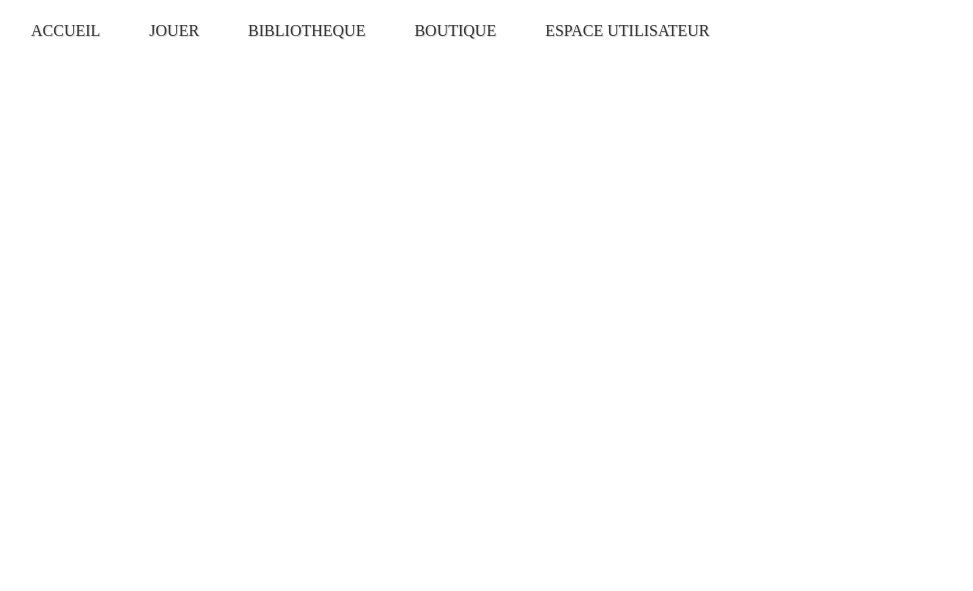
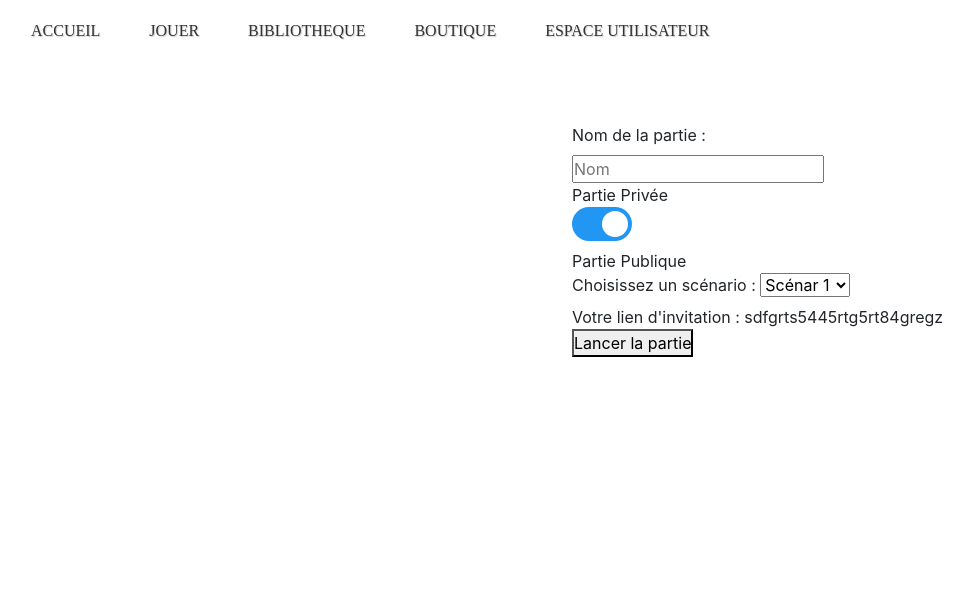
Before and after one commit to corentinmace/rolltogether, a PHP site: page /game.php in a window 1280 px wide. Shown: the part 209-800 px from the top of the page, without its empty margins (4-977 px from the left). Run offline with PHP 8.4, Linux system fonts and the light colour scheme.

Commit message:
update-game.php

```diff
--- a/frontend/assets/css/main.css
+++ b/frontend/assets/css/main.css
@@ -102,3 +102,62 @@
         padding-left: 5%;
         margin-top: 40%;
     }
+
+    .switch {
+        position: relative;
+        display: flex;
+        width: 60px;
+        height: 34px;
+    }
+
+    .switch input {
+        opacity: 0;
+        width: 0;
+        height: 0;
+    }
+
+    .slider {
+        position: absolute;
+        cursor: pointer;
+        top: 0;
+        left: 0;
+        right: 0;
+        bottom: 0;
+        background-color: #ccc;
+        -webkit-transition: .4s;
+        transition: .4s;
+    }
+
+    .slider:before {
+        position: absolute;
+        content: "";
+        height: 26px;
+        width: 26px;
+        left: 4px;
+        bottom: 4px;
+        background-color: white;
+        -webkit-transition: .4s;
+        transition: .4s;
+    }
+
+    input:checked+.slider {
+        background-color: #2196F3;
+    }
+
+    input:focus+.slider {
+        box-shadow: 0 0 1px #2196F3;
+    }
+
+    input:checked+.slider:before {
+        -webkit-transform: translateX(26px);
+        -ms-transform: translateX(26px);
+        transform: translateX(26px);
+    }
+
+    .slider.round {
+        border-radius: 34px;
+    }
+
+    .slider.round:before {
+        border-radius: 50%;
+    }
--- a/frontend/game.php
+++ b/frontend/game.php
@@ -28,7 +28,28 @@
       </nav>
   </header>
   <main>
-
+  <div id="param">
+        <div id="form">
+            <form action='#.php' method='POST'>
+                <label class="txt" for="nom">Nom de la partie</label> : <br>
+                <input name='nom' id="nom" type='text' placeholder="Nom"> <br>
+                Partie Privée
+                <label class="switch">
+                    <input type="checkbox" checked>
+                    <span class="slider round"></span>
+                </label>
+                Partie Publique <br>
+                <label for="scenar">Choisissez un scénario :</label>
+                <select id="cars" name="cars">
+                    <option value="volvo">Scénar 1</option>
+                    <option value="saab">Scénar 2</option>
+                    <option value="fiat">Scénar 3</option>
+                </select> <br>
+                Votre lien d'invitation : sdfgrts5445rtg5rt84gregz<br>
+                <button type="submit" class="button" id="form-submit">Lancer la partie</button>
+            </form>
+        </div>
+    </div>
   </main>
   <footer>
 
```
Lines whose indentation alone changed are shown as unchanged.
